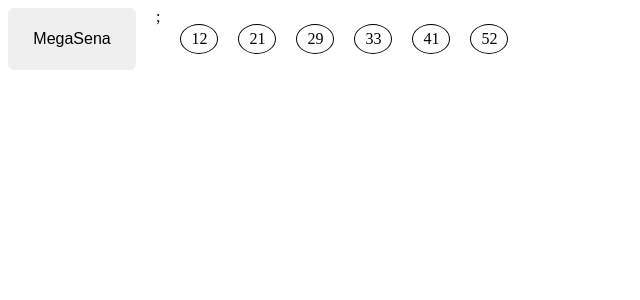
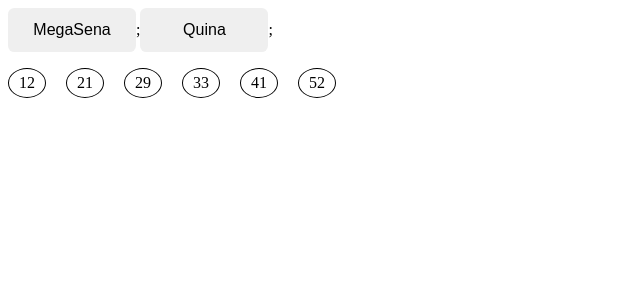
Before and after one commit to igorbdev/loterias, a React (Create React App) app: page / in a window 1280 px wide. Both pictures are taken after a click on the button "MegaSena". Shown: the top 300 px of the page, without its empty margins (0-640 px from the left). Built offline with nearby package versions, Linux system fonts and the light colour scheme.

Commit message:
add Quina

```diff
--- a/src/App.js
+++ b/src/App.js
@@ -2,21 +2,32 @@
 import Button from "./Components/Button";
 import styles from "./App.module.css";
 import { MegaSena } from "./Components/MegaSena";
+import { Quina } from "./Components/Quina";
 
 function App() {
   const [jogo, setJogo] = React.useState([]);
 
   function jogoMegaSena() {
-    const teste = MegaSena();
-    setJogo([...teste]);
+    setJogo([]);
+    const jogarM = MegaSena();
+    setJogo([...jogarM]);
+  }
+
+  function jogoQuina() {
+    setJogo([]);
+    const jogarQ = Quina();
+    setJogo([...jogarQ]);
   }
 
   return (
     <div className={styles.app}>
       <div className={styles.jogo}>
         <Button onClick={jogoMegaSena}>MegaSena</Button>;
+        <Button onClick={jogoQuina}>Quina</Button>;
+      </div>
+      <div className={styles.resultado}>
         {jogo.map((numero) => (
-          <p key={numero.index}>{numero}</p>
+          <p key={numero.value}>{numero}</p>
         ))}
       </div>
     </div>
--- a/src/App.module.css
+++ b/src/App.module.css
@@ -1,9 +1,9 @@
-.jogo {
+.resultado {
   display: flex;
   gap: 20px;
 }
 
-.jogo p {
+.resultado p {
   border: 1px solid black;
   padding: 5px 10px;
   border-radius: 50%;
--- /dev/null
+++ b/src/Components/Quina.js
@@ -0,0 +1,18 @@
+export function Quina() {
+  let quina = [];
+
+  while (quina.length < 5) {
+    const numero = Math.floor(Math.random() * 79 + 1)
+      .toString()
+      .padStart(2, "0");
+
+    if (!quina.includes(numero)) {
+      quina.push(numero);
+    }
+    console.log(quina);
+  }
+
+  quina.sort();
+
+  return quina;
+}
```
